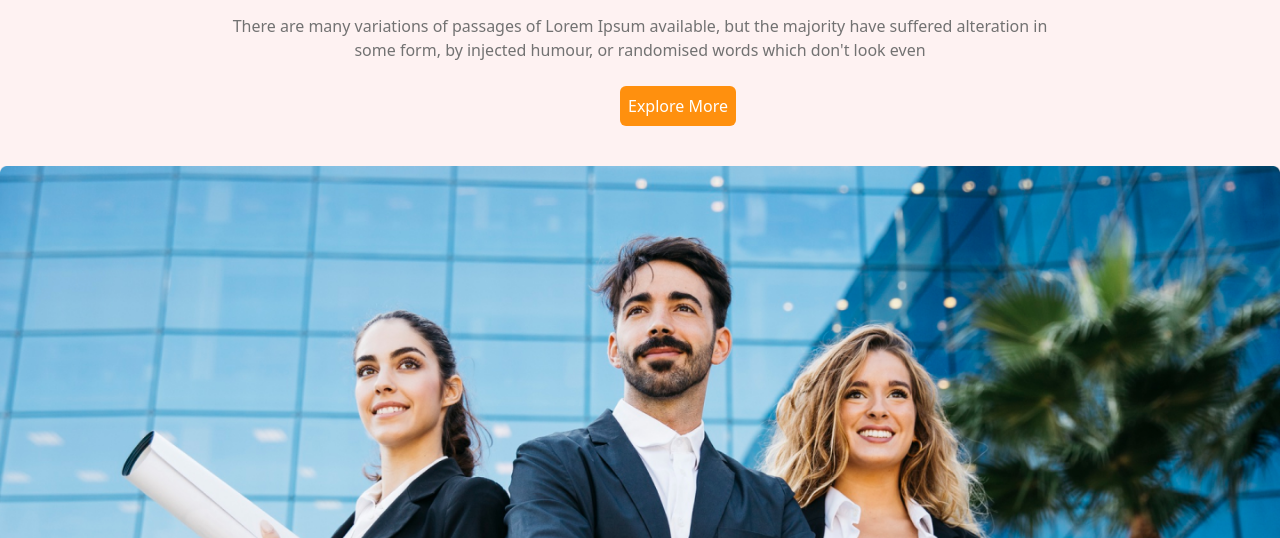
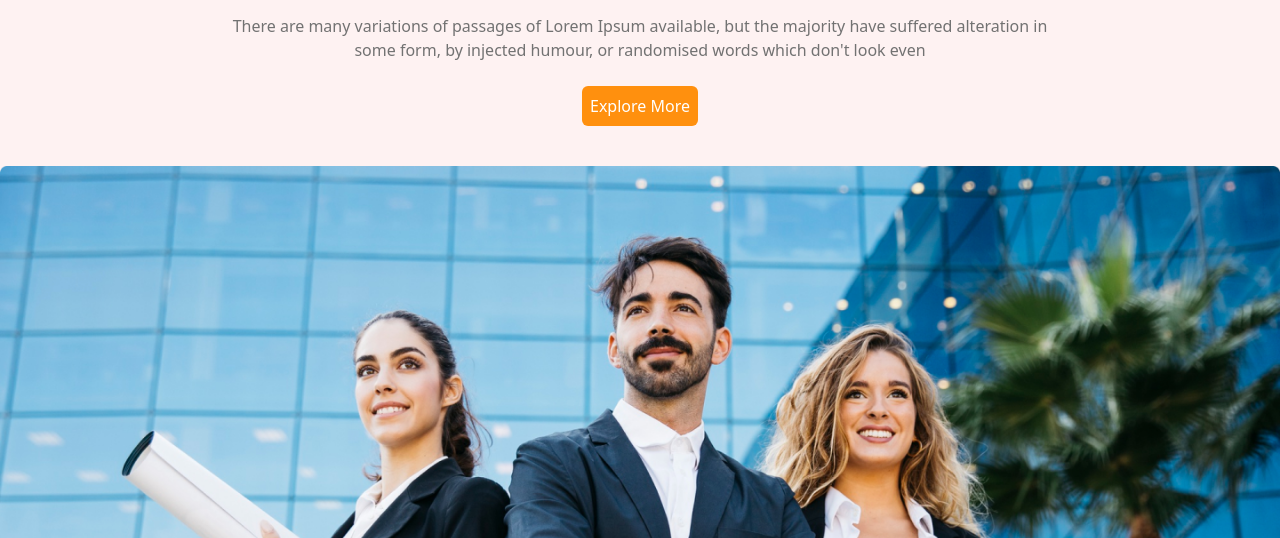
Before and after one commit to Ibne-Shahid/g3architects-repo, a plain HTML site: page index.html in a window 1280 px wide. Shown: the part 262-800 px from the top of the page. Drawn offline with nearby package versions, Linux system fonts and the light colour scheme.

Commit message:
final edit for page 1

```diff
--- a/index.html
+++ b/index.html
@@ -25,7 +25,9 @@
         </nav>
         <h1 class="text-center mt-[70px] md:mt-[100px] lg:mt-[120px] font-bold text-[100px] md:text-7xl lg:text-5xl font-[Work Sans]">Brand New <br>Group of Architects</h1>
         <p class="text-center font-[Work Sans] text-3xl md:text-xl lg:text-base mt-2 md:mt-4 lg:mt-6  text-[rgb(114,114,114)]">There are many variations of passages of Lorem Ipsum available, but the majority have suffered alteration in <br> some form, by injected humour, or randomised words which don't look even</p>
-        <button class="bg-[rgb(255,144,14)] font-[Work Sans] ml-[170px] sm:ml-[290px] md:ml-[350px] lg:ml-[620px] mt-4 lg:mt-6 text-white p-2 rounded-md text-lg md:text-2xl lg:text-base">Explore More</button>
+        <div class="flex justify-center">
+            <button class="bg-[rgb(255,144,14)] font-[Work Sans] mx-auto mt-4 lg:mt-6 text-white p-2 rounded-md text-lg md:text-2xl lg:text-base">Explore More</button>
+        </div>
         <img class="w-full mt-10" src="./images/banner.png" alt="">
     </div>
 </body>
```
